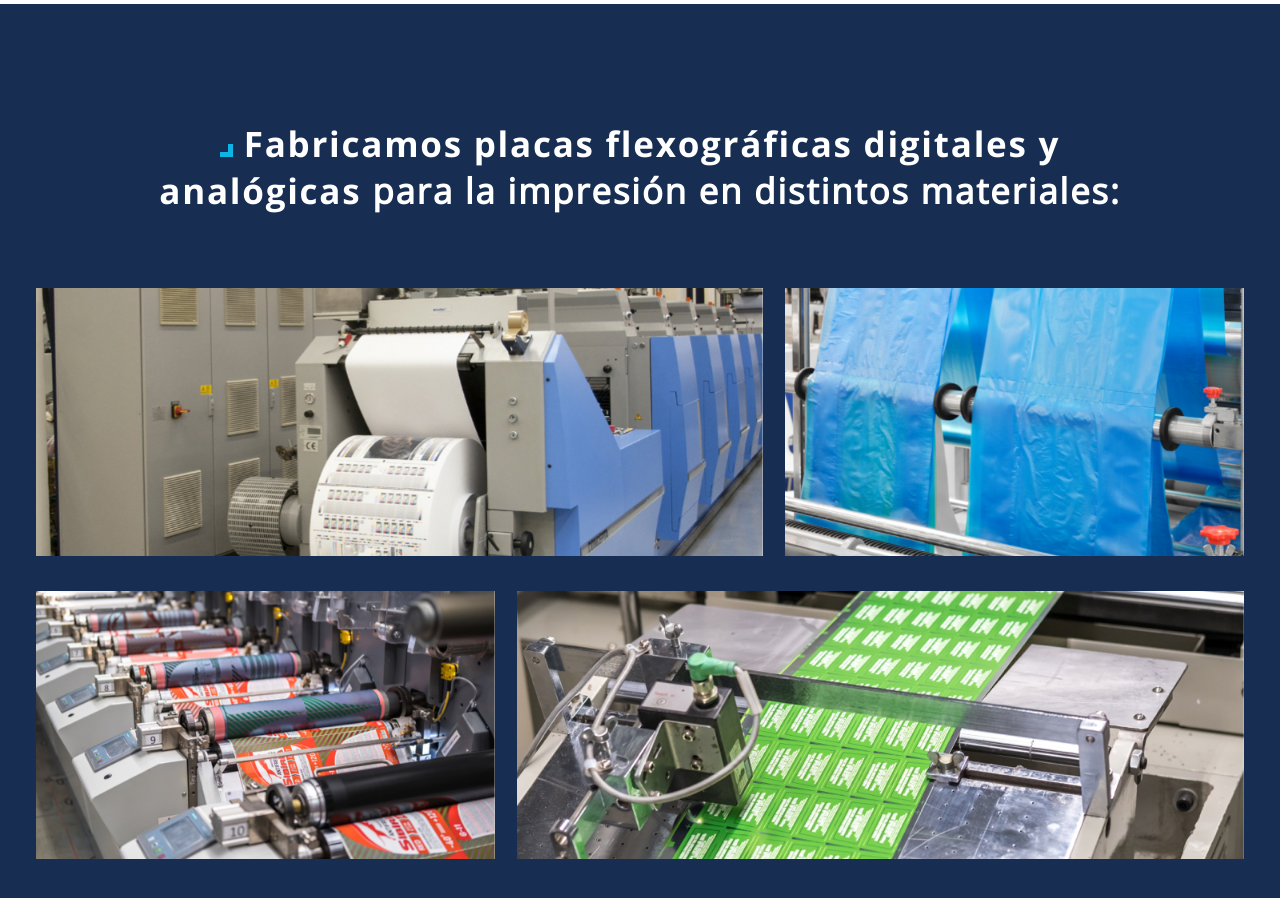
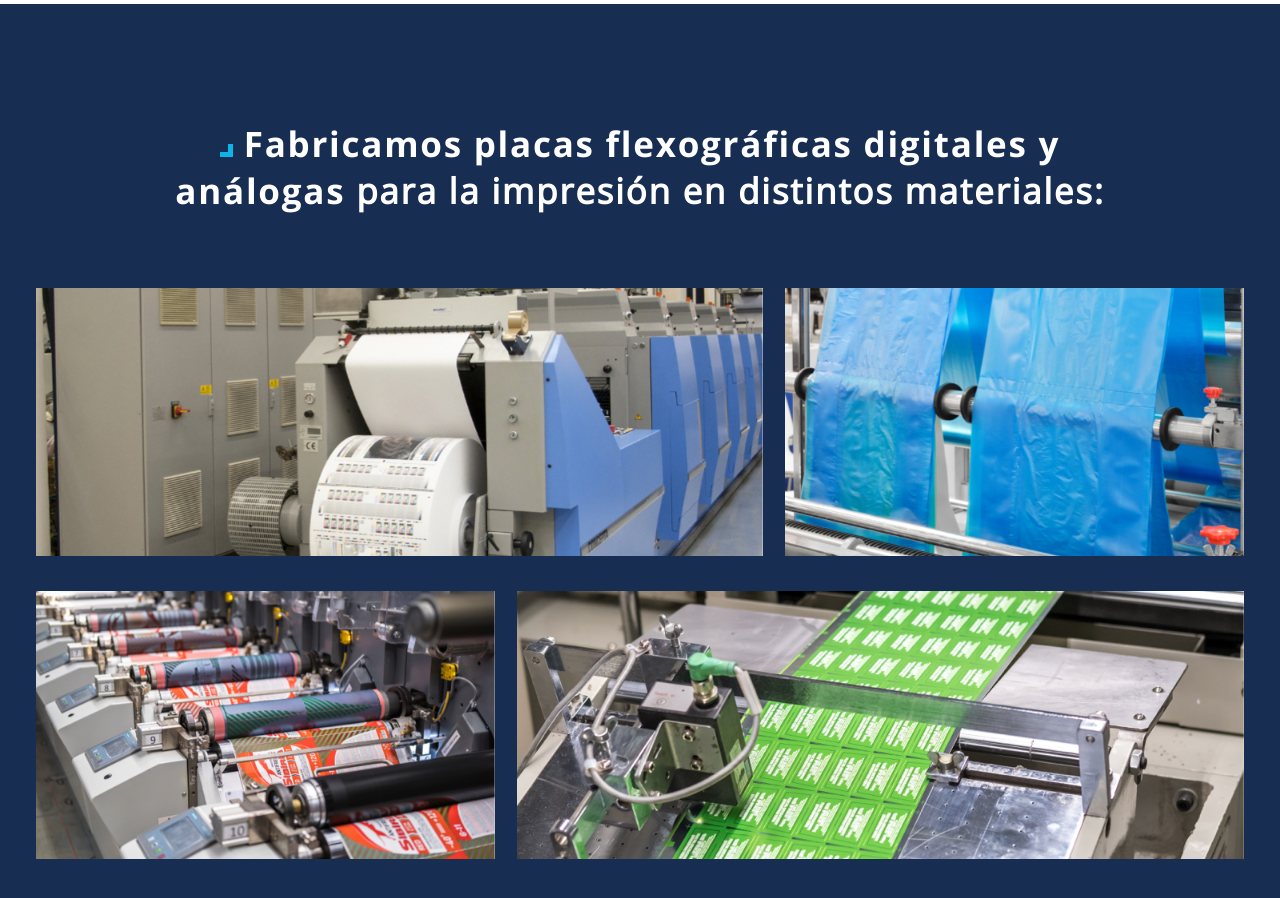
Before and after one commit to Developer-gpk/Dyppu2.0, a Next.js app in the folder apps/web/: page / in a window 1280 px wide. Shown: the part 1900-2798 px from the top of the page. Built offline with nearby package versions, Linux system fonts and the light colour scheme; a web font is replaced by a local one.

Commit message:
Update
Cambio de palabra de analógicas por análogas

```diff
--- a/apps/web/src/componentes/Fabricacion/Fabricacion.jsx
+++ b/apps/web/src/componentes/Fabricacion/Fabricacion.jsx
@@ -8,7 +8,7 @@ export default function Fabricacion(){
             <div className='holder'>
                 <div className='container-fluid'>
                     <div className="title" data-aos="fade-right">
-                        <h3><Image src={Figura} /><span> Fabricamos placas flexográficas digitales y analógicas</span> para la impresión en distintos materiales:</h3>
+                        <h3><Image src={Figura} /><span> Fabricamos placas flexográficas digitales y análogas</span> para la impresión en distintos materiales:</h3>
                     </div>
                     <div className='imagenes'>
                         <div className='part-1'>
--- a/apps/web/src/componentes/Tajetas/Tarjetas.jsx
+++ b/apps/web/src/componentes/Tajetas/Tarjetas.jsx
@@ -39,10 +39,10 @@ export default function Tarjetas(){
                                 <Image src={Img2} fill quality={100} alt='' />
                             </div>
                             <div className='title-card'>
-                                <h3>PLACAS FLEXOGRÁFICAS DIGITALES Y ANALÓGICAS</h3>
+                                <h3>PLACAS FLEXOGRÁFICAS DIGITALES Y análogas</h3>
                             </div>
                             <div className='description'>
-                                <p>Somos una empresa dedicada a la producción de <span>placas flexográficas</span> en las dos maneras de fabricarlas: <span>digitales y analógicas,</span> que se utilizan para la <span>técnica de impresión en flexografía.</span></p>
+                                <p>Somos una empresa dedicada a la producción de <span>placas flexográficas</span> en las dos maneras de fabricarlas: <span>digitales y análogas,</span> que se utilizan para la <span>técnica de impresión en flexografía.</span></p>
                             </div>
                         </div>
                         <div className={`wow ${fadeOut ? "animate__animated animate__fadeIn" : ""} tarjeta`} ref={tarjeta} data-wow-delay="0.2s" data-wow-offset="200" style={!fadeOut ? ({"visibility": "hidden", "animationDelay": "0s", "animationName": "none"}) : ({"visibility": "visible", "animationDelay": "0.2s", "animationName": "fadeIn"})}>
```
